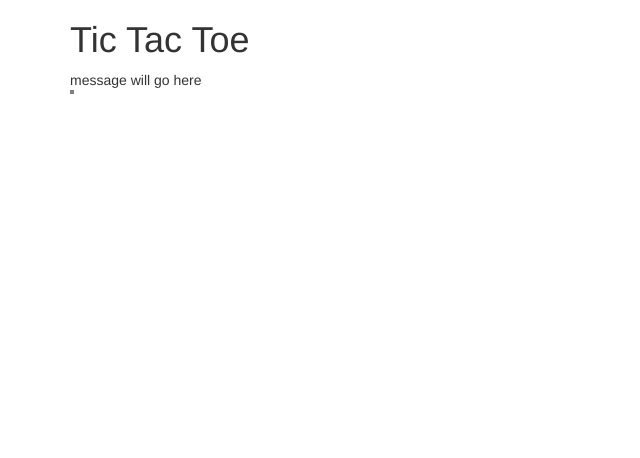
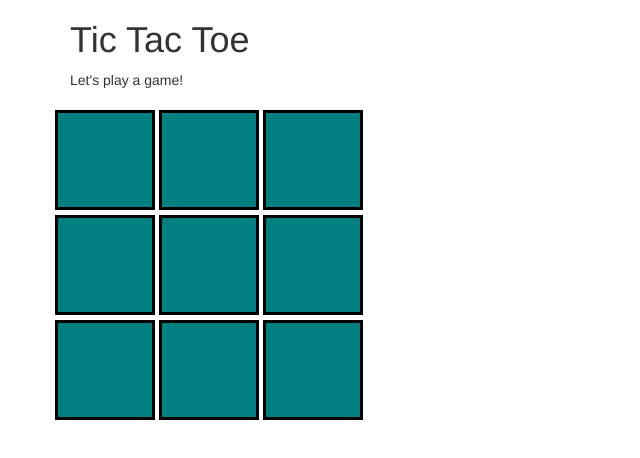
Before and after one commit to morganlutz/js-tic-tac-toe-practice, a plain HTML site: page index.html in a window 1280 px wide. Shown: the whole page, without its empty margins (0-640 px from the left). Drawn offline with Linux system fonts and the light colour scheme.

Commit message:
Add game board

```diff
--- a/index.html
+++ b/index.html
@@ -10,28 +10,30 @@
   <body>
     <div class="container">
       <h1>Tic Tac Toe</h1>
-      <div id="message">message will go here</div>
+      <div id="message">Let's play a game!</div>
+      <br>
 
-      <table border="1">
-        <tr>
-          <td></td>
-          <td></td>
-          <td></td>
-        </tr>
-        <tr>
-          <td></td>
-          <td></td>
-          <td></td>
-        </tr>
-        <tr>
-          <td></td>
-          <td></td>
-          <td></td>
-        </tr>
-      </table>
+      <div class="row" id="row3">
+        <canvas id="2,0">Sorry! try another browser</canvas>
+        <canvas id="2,1">Sorry! try another browser</canvas>
+        <canvas id="2,2">Sorry! try another browser</canvas>
+      </div>
+
+      <div class="row" id="row2">
+        <canvas id="1,0">Sorry! try another browser</canvas>
+        <canvas id="1,1">Sorry! try another browser</canvas>
+        <canvas id="1,2">Sorry! try another browser</canvas>
+      </div>
+
+      <div class="row" id="row1">
+        <canvas id="0,0">Sorry! try another browser</canvas>
+        <canvas id="0,1">Sorry! try another browser</canvas>
+        <canvas id="0,2">Sorry! try another browser</canvas>
+      </div>
 
       <div id="result">
-        <p><span class="answer"></span></p>
+        <h3>And the winner is....</h3>
+        <p><span class="winner"></span></p>
       </div>
     </div>
   </body>
```
